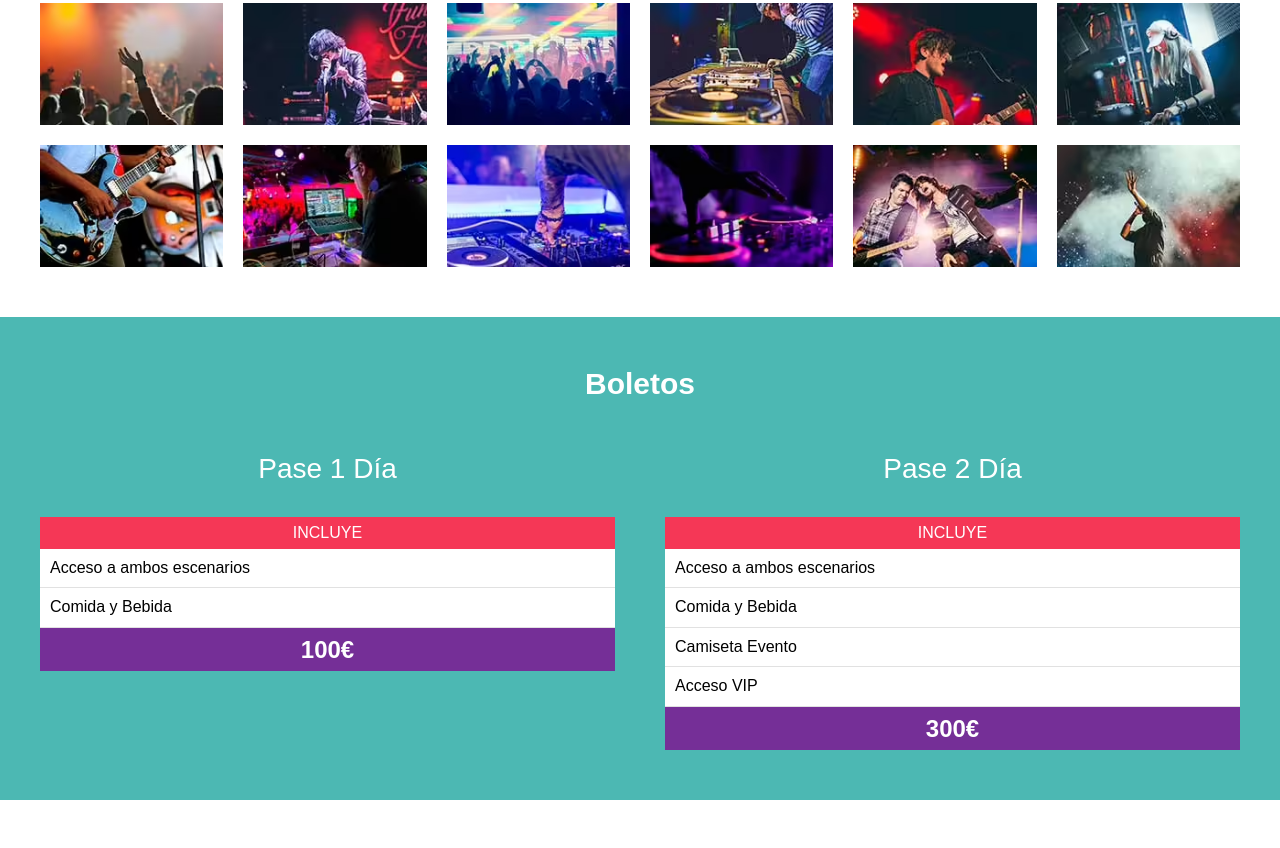
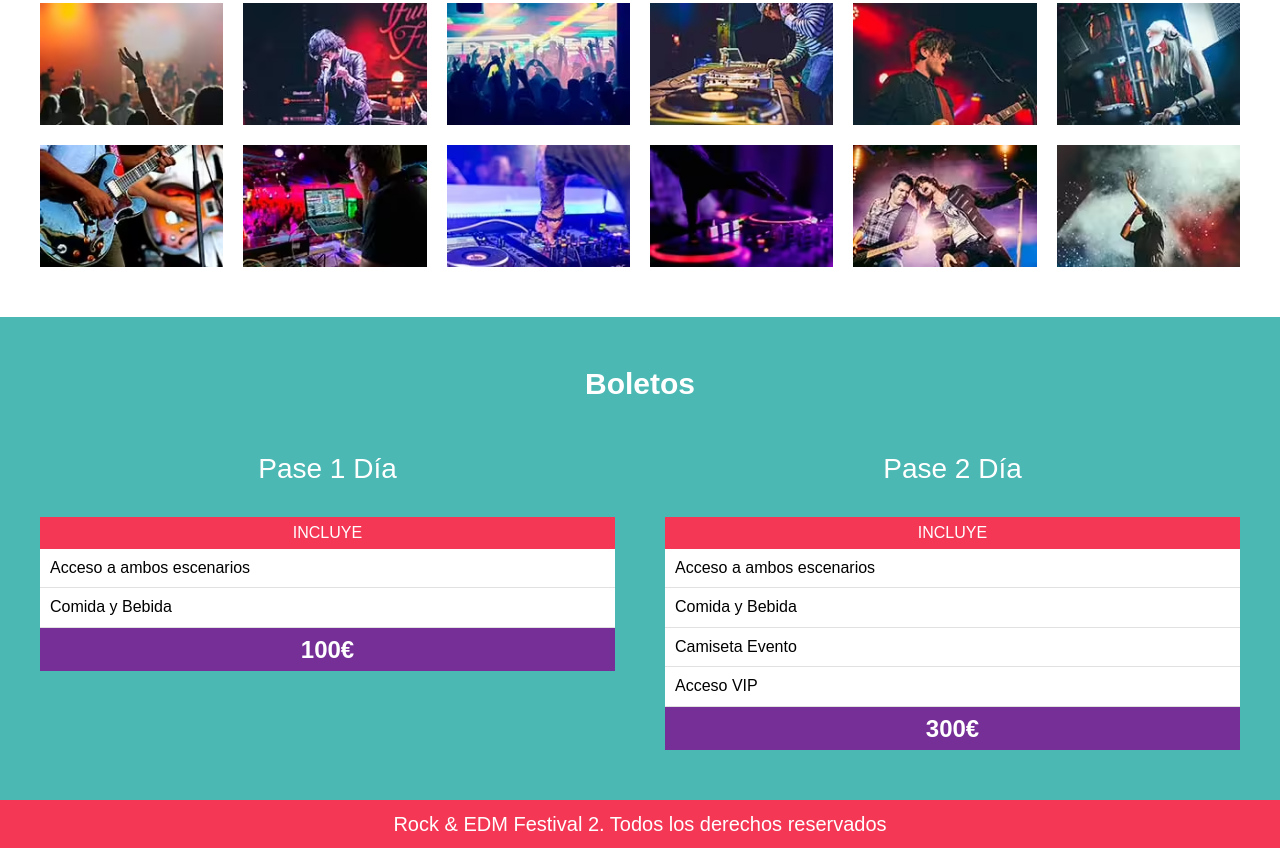
Before and after one commit to Lekanda/festival, a website: page index.html in a window 1280 px wide. Shown: the part 2968-3816 px from the top of the page. Before the commit the page ends 3768 px from the top, so only its background shows below. Drawn offline with Linux system fonts and the light colour scheme; a web font is replaced by a local one.

Commit message:
HTML y SCSS de footer.

```diff
--- a/index.html
+++ b/index.html
@@ -227,7 +227,9 @@
         </div>
     </section>
 
-
+    <footer class="site-footer">
+        <p>Rock & EDM Festival 2. Todos los derechos reservados</p>
+    </footer>
 
     <script src="build/js/app.js"></script>
 </body>
--- /dev/null
+++ b/src/scss/layout/_footer.scss
@@ -0,0 +1,12 @@
+@use 'base/variables' as v;
+@use 'base/mixins' as m;
+
+.site-footer{
+    background-color: v.$rosa;
+    padding: 1rem;
+    p{
+        margin: 0;
+        text-align: center;
+        color: v.$blanco;
+    }
+}
--- a/src/scss/layout/_index.scss
+++ b/src/scss/layout/_index.scss
@@ -4,3 +4,4 @@
 @forward 'lineup';
 @forward 'galeria';
 @forward 'boletos';
+@forward 'footer';
```
Also changed, not shown: build/css/app.css.
